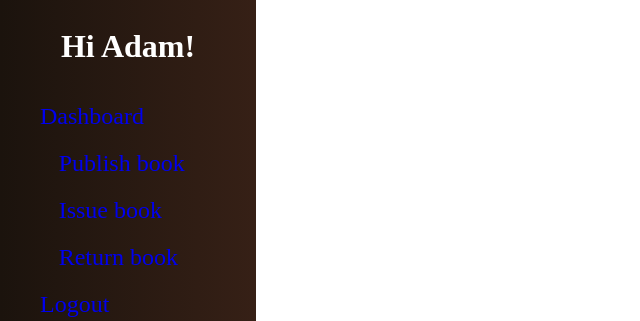
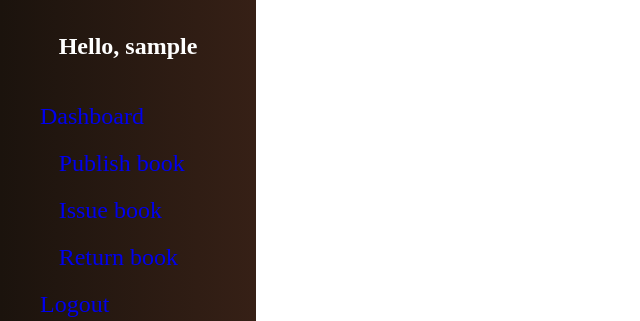
Before and after one commit to AniketTheBot/CS254_Project, a Django app: template mydjango/templates/publishbook.html in a window 1280 px wide. Shown: the part 65-386 px from the top of the page, without its empty margins (0-640 px from the left). Run offline with Django 4.2, Linux system fonts and the light colour scheme; the template is opened without the code that fills it: most values are stand-ins (such as "Sample title", 1, 10 or a date in 2020).

Commit message:
hello dash

```diff
--- a/mydjango/templates/issuebooks.html
+++ b/mydjango/templates/issuebooks.html
@@ -80,7 +80,7 @@
 	<!--Dasboard starts here-->
 	<div class="side-menu">
 		<div class="brand-name">
-			<h1>User</h1>
+			<h2>Hello, {{username}}</h2>
 		</div>
 		<ul>
 			<li><a href="/userdashboard"><i class="fas fa-tachometer-alt"></i>Dashboard</a></li>
--- a/mydjango/templates/publishbook.html
+++ b/mydjango/templates/publishbook.html
@@ -77,7 +77,7 @@ h1,h2{
     <!--Dasboard starts here-->
     <div class="side-menu">
         <div class="brand-name">
-          <h1>Hi Adam!</h1>
+            <h2>Hello, {{username}}</h2>
         </div>
         <ul>
 			<li><a href="/userdashboard"><i class="fas fa-tachometer-alt"></i>Dashboard</a></li>
```
